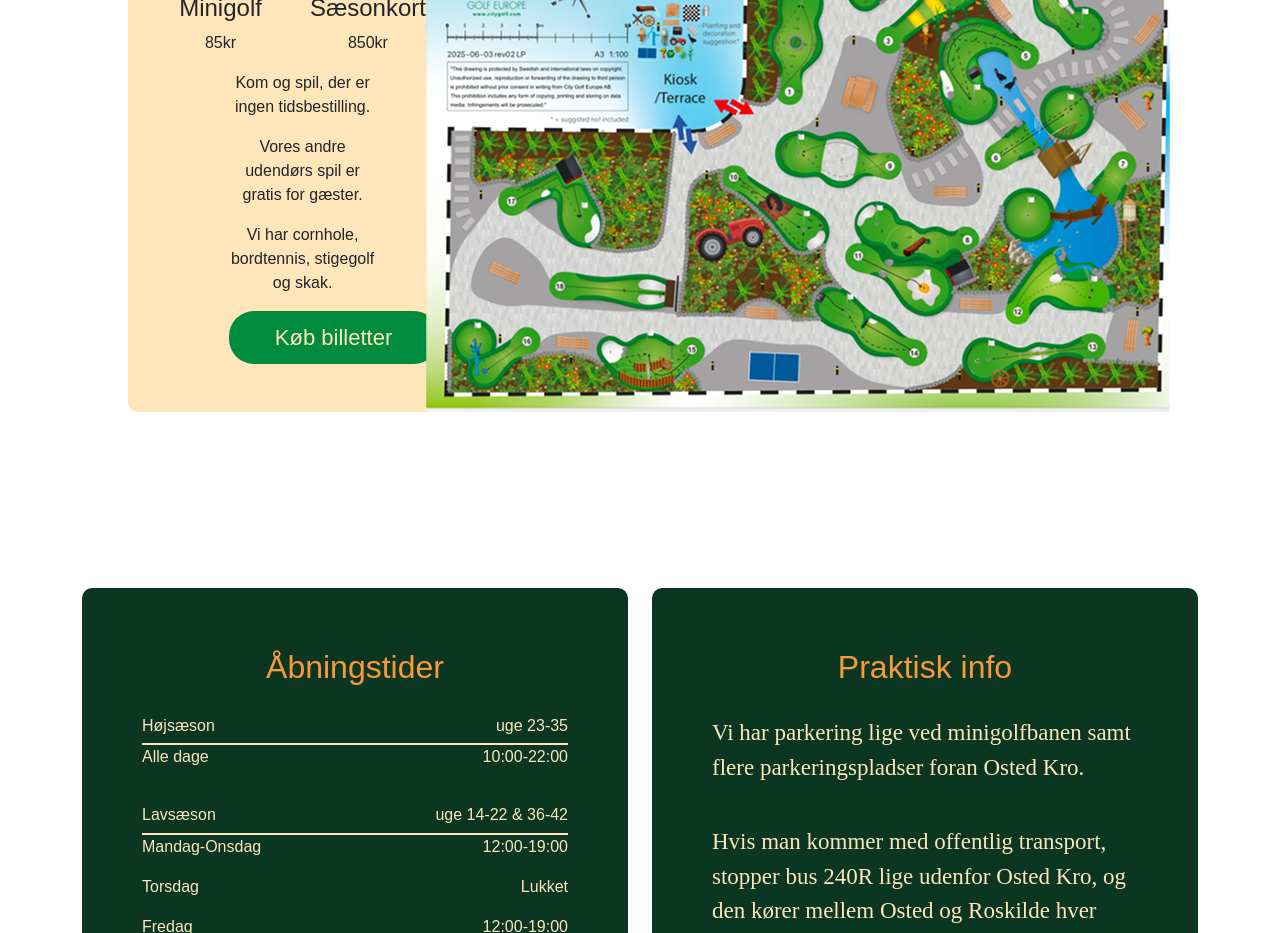
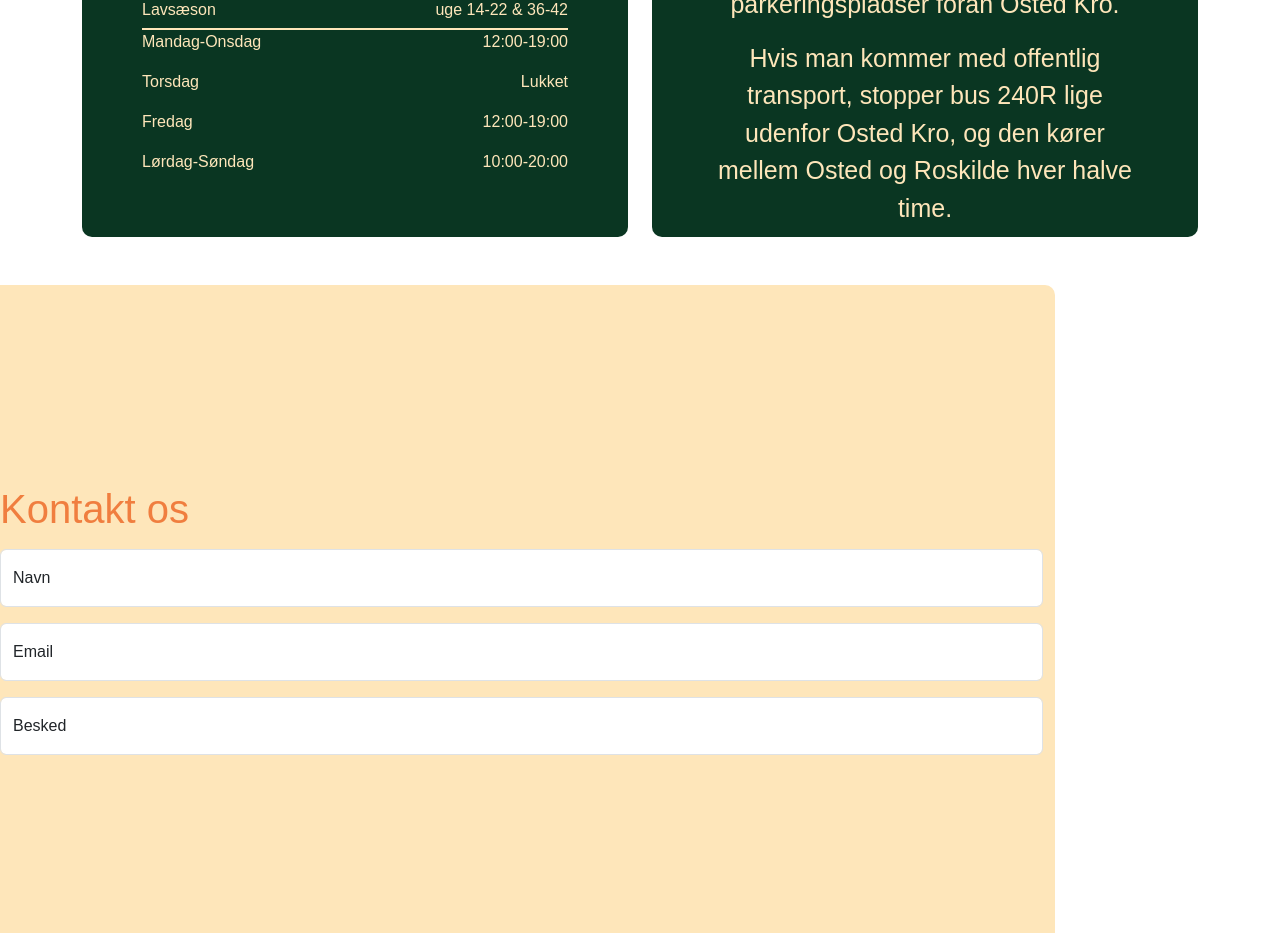
Before and after one commit to Julie2908/EksamenSommer2026, a website: page index.html in a window 1280 px wide. Shown: the part 747-1680 px from the top of the page. Drawn offline with nearby package versions, Linux system fonts and the light colour scheme; files that its build step writes are made by us from their sources; a web font is replaced by a local one.

Commit message:
Næsten færdig side - tilføjet en ny side ved navn Info og Kontakt

```diff
--- a/css/styles.scss
+++ b/css/styles.scss
@@ -70,11 +70,22 @@ h2{
   font-family: Nata Sans;
 }
 
+.praktiskInfoTekst{
+  font-size: 25px;
+}
+
+@media (max-width: 768px) {
+  .praktiskInfoTekst{
+    font-size: 20px;
+  }
+}
+
 
 // Style på kontaktformular
 
 .kontakt{
   margin: 200px;
+  justify-content: center;
 }
 
 .boks1{
@@ -106,6 +117,10 @@ h2{
   padding-right: 30px;
 }
 
+.tekstBoksTekst{
+  width: 60%;
+  font-size: 12pt;
+}
 
 .sektionMo{
   display: flex;
@@ -125,8 +140,3 @@ h2{
     margin-top: 5%;
   }
 }
-
-.tekstBoksTekst{
-  width: 60%;
-  font-size: 12pt;
-}
--- a/index.html
+++ b/index.html
@@ -19,11 +19,10 @@
 	<meta name="viewport" content="width=device-width, initial-scale=1">
 </head>
 
-git checkout din-branch
 
 <body>
 
-<!-- Ny boks med hjælp fra Mohammed  hjælp fra chat-->
+<!-- Kodning af boks med oversigt over priser  -->
 
 <section class="container py-5 firstSection">
 
@@ -46,7 +45,7 @@ git checkout din-branch
                     </div>
                 </div>
 
-                <div class="tekstBoksTekst mx-auto mt-3">
+                <div class="tekstBoksTekst mx-auto mt-3 text-secondary">
                     <p>Kom og spil, der er ingen tidsbestilling.</p>
                     <p>Vores andre udendørs spil er gratis for gæster.</p>
                     <p>Vi har cornhole, bordtennis, stigegolf og skak.</p>
@@ -65,55 +64,17 @@ git checkout din-branch
 
 </section>
 
-
-<!-- Ny boks med hjælp fra Mohammed (kopi før boostrap)-->
-<section class="sektionMo">
-
-    <div class="text-center divPris">
-        <h1 class="text-primary">Priser</h1>
-
-        <div class="d-flex justify-content-center gap-5 prisMo">
-
-            <div>
-                <h4>Minigolf</h4>
-                <p class="text-center">85kr</p>
-            </div>
-
-            <div>
-                <h4>Sæsonkort</h4>
-                <p class="text-center">850kr</p>
-            </div>
-
-        </div>
-
-        <div class="text-center tekstBoksTekst mx-auto">
-            <p>Kom og spil, der er ingen tidsbestilling.</p>
-            <p>Vores andre udendørs spil er gratis for gæster.</p>
-            <p>Vi har cornhole, bordtennis, stigegolf og skak.</p>
-
-            <button class="knap">Køb billetter</button>
-        </div>
-
-    </div>
-
-    <img src="fotos/MinigolfBanen.png" alt="Minigolf banekort">
-
-</section>
-
-
-
-
-
+<!-- Kode for åbningstider og praktisk info  -->
 
 <section class="container py-5">
 
-    <div class="row justify-content-center">
+    <div class="row justify-content-center g-4">
 
-        <!-- VENSTRE BOKS. Her ser du koden for den venstre boks-->
-
-        <div class="col-md-6">
+        <!-- Kodning af venstre grønne boks -->
+        <div class="col-12 col-md-6">
             <div class="infoboks2 w-100">
                 <h2>Åbningstider</h2>
+
                 <div class="d-flex justify-content-between season-title">
                     <h6>Højsæson</h6>
                     <h6>uge 23-35</h6>
@@ -157,18 +118,15 @@ git checkout din-branch
             </div>
         </div>
 
-        <!-- Her ser du koden for den højre boks -->
-
-        <div class="col-md-6">
-            <div class="infoboks2 info-text w-100">
+        <!-- Kodning af højre grønne boks -->
+        <div class="col-12 col-md-6">
+            <div class="infoboks2 w-100 text-center">
                 <h2>Praktisk info</h2>
 
-                <p class="align-content-center">
+                <div class="praktiskInfoTekst">
+                <p>
                     Vi har parkering lige ved minigolfbanen samt flere parkeringspladser foran Osted Kro.
                 </p>
-
-                <br>
-
                 <p>
                     Hvis man kommer med offentlig transport, stopper bus 240R lige udenfor Osted Kro, og den kører mellem Osted og Roskilde hver halve time.
                 </p>
@@ -176,11 +134,14 @@ git checkout din-branch
             </div>
         </div>
 
+    </div>
+
 </section>
 
+<!-- Kode for kontaktformular -->
 
-<section class="boks1 col-10 ">
-    <section class="kontakt">
+<section class="row justify-content-center col-10 boks1">
+    <section class=" kontakt">
         <h1 class="text-primary">Kontakt os</h1>
 
         <div class="form-floating mb-3 mt-3">
@@ -200,9 +161,8 @@ git checkout din-branch
     </section>
 
     <button class="knap">Send</button>
+</section>
 
-
-</section>
 
 <script src="https://cdn.jsdelivr.net/npm/bootstrap@5.3.8/dist/js/bootstrap.bundle.min.js"></script>
 </body>
```
Also changed, not shown: infoOGkontakt.html (added, +10 -0 lines). Lines whose indentation alone changed are shown as unchanged.
